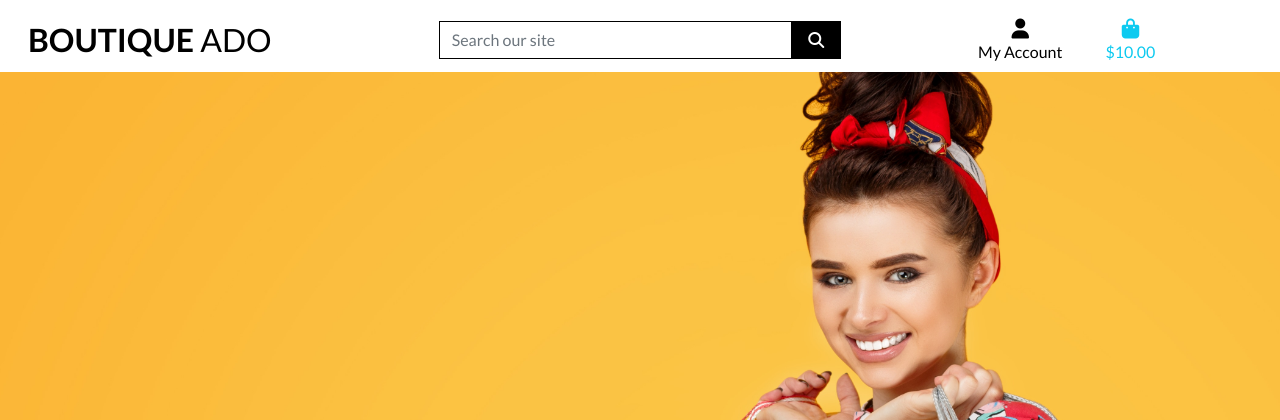
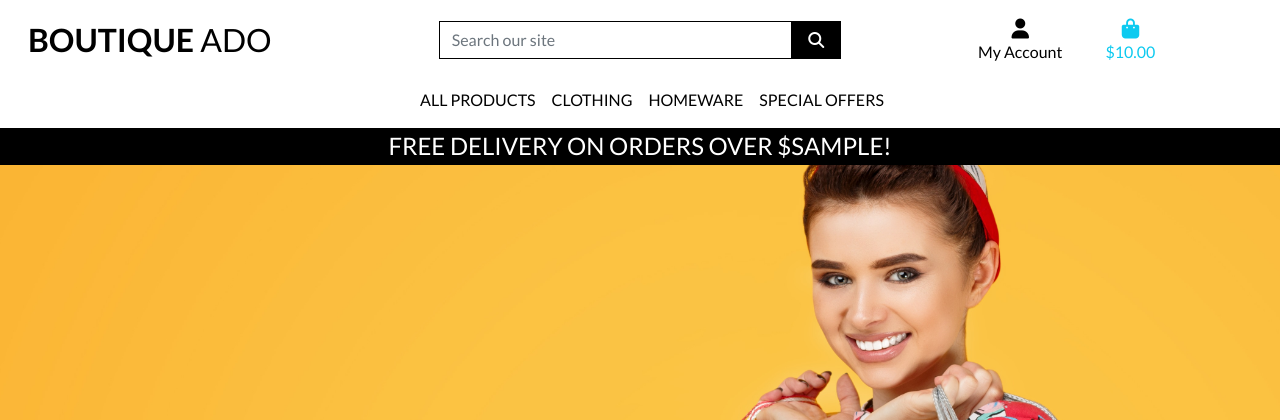
Before and after one commit to kairosity/boutique-ado, a Django app: template templates/base.html in a window 1280 px wide. Shown: the top 420 px of the page. Run offline with Django 3.2, Linux system fonts and the light colour scheme; the template is opened without the code that fills it: most values are stand-ins (such as "Sample title", 1, 10 or a date in 2020); some libraries are stand-ins or nearby versions.

Commit message:
feat: add mobile header & main navbar

```diff
--- a/static/css/base.css
+++ b/static/css/base.css
@@ -56,6 +56,10 @@ body {
     border: 1px solid black !important;
 }
 
+.bg-black{
+    background-color: #000 !important;
+}
+
 /* -------------------------------- Media Queries */
 
 /* Slightly larger container on xl screens */
--- a/templates/base.html
+++ b/templates/base.html
@@ -19,7 +19,7 @@
         integrity="sha384-eOJMYsd53ii+scO/bJGFsiCZc+5NDVN2yr8+0RDqr0Ql0h+rP48ckxlpbzKgwra6" crossorigin="anonymous">
         <link rel="preconnect" href="https://fonts.gstatic.com">
         <link href="https://fonts.googleapis.com/css2?family=Lato:ital,wght@0,100;0,300;0,400;0,700;0,900;1,100;1,300;1,400;1,700;1,900&display=swap" rel="stylesheet">
-        <link rel="stylesheet" href="{% static 'css/base.css' %}"
+        <link rel="stylesheet" href="{% static 'css/base.css' %}">
     {% endblock %}
 
     {% block extra_css %}
@@ -27,10 +27,10 @@
 
     {% block corejs %}
         <!-- Bootstrap JS -->
-        <script src="https://cdn.jsdelivr.net/npm/bootstrap@5.0.0-beta3/dist/js/bootstrap.bundle.min.js"
-            integrity="sha384-JEW9xMcG8R+pH31jmWH6WWP0WintQrMb4s7ZOdauHnUtxwoG2vI5DkLtS3qm9Ekf"
-            crossorigin="anonymous"></script>
         <script src="https://kit.fontawesome.com/897279ecb7.js" crossorigin="anonymous"></script>
+        <script src="https://code.jquery.com/jquery-3.4.1.slim.min.js" integrity="sha384-J6qa4849blE2+poT4WnyKhv5vZF5SrPo0iEjwBvKU7imGFAV0wwj1yYfoRSJoZ+n" crossorigin="anonymous"></script>
+        <script src="https://cdn.jsdelivr.net/npm/popper.js@1.16.0/dist/umd/popper.min.js" integrity="sha384-Q6E9RHvbIyZFJoft+2mJbHaEWldlvI9IOYy5n3zV9zzTtmI3UksdQRVvoxMfooAo" crossorigin="anonymous"></script>
+        <script src="https://stackpath.bootstrapcdn.com/bootstrap/4.4.1/js/bootstrap.min.js" integrity="sha384-wfSDF2E50Y2D1uUdj0O3uMBJnjuUD4Ih7YwaYd1iqfktj0Uod8GCExl3Og8ifwB6" crossorigin="anonymous"></script>
     {% endblock %}
 
     {% block extra_js %}
@@ -106,6 +106,20 @@
             </ul>
         </div>
     </div>
+    <div class="row bg-white">
+        <nav class="navbar navbar-expand-lg navbar-light w-100">
+            <button class="navbar-toggler" type="button" data-toggle="collapse" data-target="#main-nav" aria-controls="main-nav" aria-expanded="false" aria-label="Toggle navigation">
+                <span class="navbar-toggler-icon"></span>
+            </button>
+            {% include 'includes/mobile-top-header.html' %}
+            {% include 'includes/main-nav.html' %}
+        </nav>
+    </div>
+    <div id="delivery-banner" class="row text-center">
+        <div class="col bg-black text-white">
+            <h4 class="logo-font my-1">Free delivery on orders over ${{ free_shipping_threshold }}!</h4>
+        </div>
+    </div>
 
 </header>
 
--- /dev/null
+++ b/templates/includes/main-nav.html
@@ -0,0 +1,50 @@
+<div class="collapse navbar-collapse" id="main-nav">
+    <ul class="navbar-nav w-auto mx-auto">
+        <li class="nav-item dropdown">
+            <a class="logo-font font-weight-bold nav-link text-black mr-5" href="#" id="all-products-link" data-toggle="dropdown" aria-haspopup="true" aria-expanded="false">
+                All Products
+            </a>
+            <div class="dropdown-menu border-0" aria-labelledby="all-products-link">
+                <a href="" class="dropdown-item">By Price</a>
+                <a href="" class="dropdown-item ">By Rating</a>
+                <a href="" class="dropdown-item ">By Category</a>
+                <a href="" class="dropdown-item">All Products</a>
+            </div>
+        </li>
+
+        <li class="nav-item dropdown">
+            <a class="logo-font font-weight-bold nav-link text-black mr-5" href="#" id="clothing-link" data-toggle="dropdown" aria-haspopup="true" aria-expanded="false">
+                Clothing
+            </a>
+            <div class="dropdown-menu border-0" aria-labelledby="clothing-link">
+                <a href="" class="dropdown-item">Activewear &amp; Essentials</a>
+                <a href="" class="dropdown-item">Jeans</a>
+                <a href="" class="dropdown-item">Shirts</a>
+                <a href="" class="dropdown-item">All Clothing</a>
+            </div>
+        </li>
+
+        <li class="nav-item dropdown">
+            <a class="logo-font font-weight-bold nav-link text-black mr-5" href="#" id="homeware-link" data-toggle="dropdown" aria-haspopup="true" aria-expanded="false">
+                Homeware
+            </a>
+            <div class="dropdown-menu border-0" aria-labelledby="homeware-link">
+                <a href="" class="dropdown-item">Bed &amp; Bath</a>
+                <a href="" class="dropdown-item">Kitchen &amp; Dining</a>
+                <a href="" class="dropdown-item">All Homeware</a>
+            </div>
+        </li>
+
+        <li class="nav-item dropdown">
+            <a class="logo-font font-weight-bold nav-link text-black" href="#" id="specials-link" data-toggle="dropdown" aria-haspopup="true" aria-expanded="false">
+                Special Offers
+            </a>
+            <div class="dropdown-menu border-0" aria-labelledby="specials-link">
+                <a href="" class="dropdown-item">New Arrivals</a>
+                <a href="" class="dropdown-item">Deals</a>
+                <a href="" class="dropdown-item">Clearance</a>
+                <a href="" class="dropdown-item">All Specials</a>
+            </div>
+        </li>
+    </ul>
+</div>
--- /dev/null
+++ b/templates/includes/mobile-top-header.html
@@ -0,0 +1,56 @@
+<li class="list-inline-item">
+    <a class="text-black nav-link d-block d-lg-none" href="#" id="mobile-search" data-toggle="dropdown" aria-haspopup="true" aria-expanded="false">
+        <div class="text-center">
+            <div><i class="fas fa-search fa-lg"></i></div>
+            <p class="my-0">Search</p>
+        </div>
+    </a>
+    <div class="dropdown-menu border-0 w-100 p-3 rounded-0 my-0" aria-labelledby="mobile-search">
+        <form class="form" method="GET" action="">
+            <div class="input-group w-100">
+                <input class="form-control border border-black rounded-0" type="text" name="q" placeholder="Search our site">
+                <div class="input-group-append">
+                    <button class="form-control form-control btn btn-black border border-black rounded-0" type="submit">
+                        <span class="icon">
+                            <i class="fas fa-search"></i>
+                        </span>
+                    </button>
+                </div>
+            </div>
+        </form>
+    </div>
+</li>
+<li class="list-inline-item dropdown">
+    <a class="text-black nav-link d-block d-lg-none" href="#" id="user-options" data-toggle="dropdown" aria-haspopup="true" aria-expanded="false">
+        <div class="text-center">
+            <div><i class="fas fa-user fa-lg"></i></div>
+            <p class="my-0">My Account</p>
+        </div>
+    </a>
+    <div class="dropdown-menu border-0" aria-labelledby="user-options">
+        {% if request.user.is_authenticated %}
+            {% if request.user.is_superuser %}
+                <a href="{% url 'account_logout' %}" class="dropdown-item">Product Management</a>
+            {% endif %}
+            <a href="" class="dropdown-item">My Profile</a>
+            <a href="{% url 'account_logout' %}" class="dropdown-item">Logout</a>
+        {% else %}
+            <a href="{% url 'account_signup' %}" class="dropdown-item">Register</a>
+            <a href="{% url 'account_login' %}" class="dropdown-item">Login</a>
+        {% endif %}
+    </div>
+</li>
+<li class="list-inline-item">
+    <a class="{% if grand_total %}text-primary font-weight-bold{% else %}text-black{% endif %} nav-link d-block d-lg-none" href="">
+        <div class="text-center">
+            <div><i class="fas fa-shopping-bag fa-lg"></i></div>
+            <p class="my-0">
+                {% if grand_total %}
+                    ${{ grand_total|floatformat:2 }}
+                {% else %}
+                    $0.00
+                {% endif %}
+            </p>
+        </div>
+    </a>
+</li>
```
